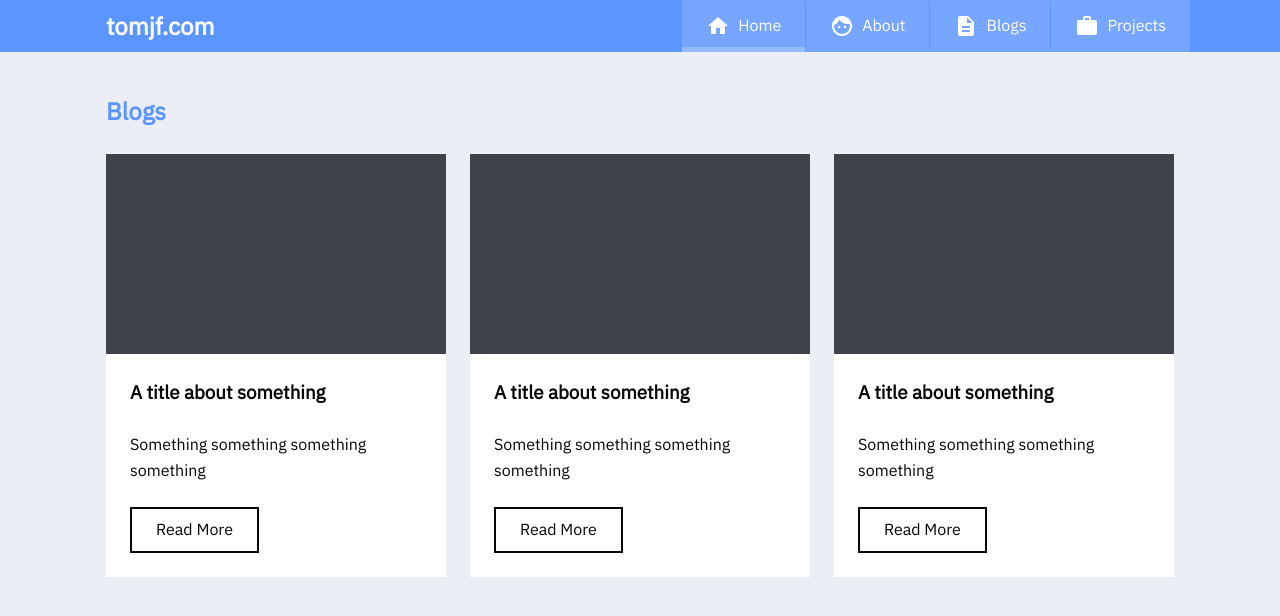
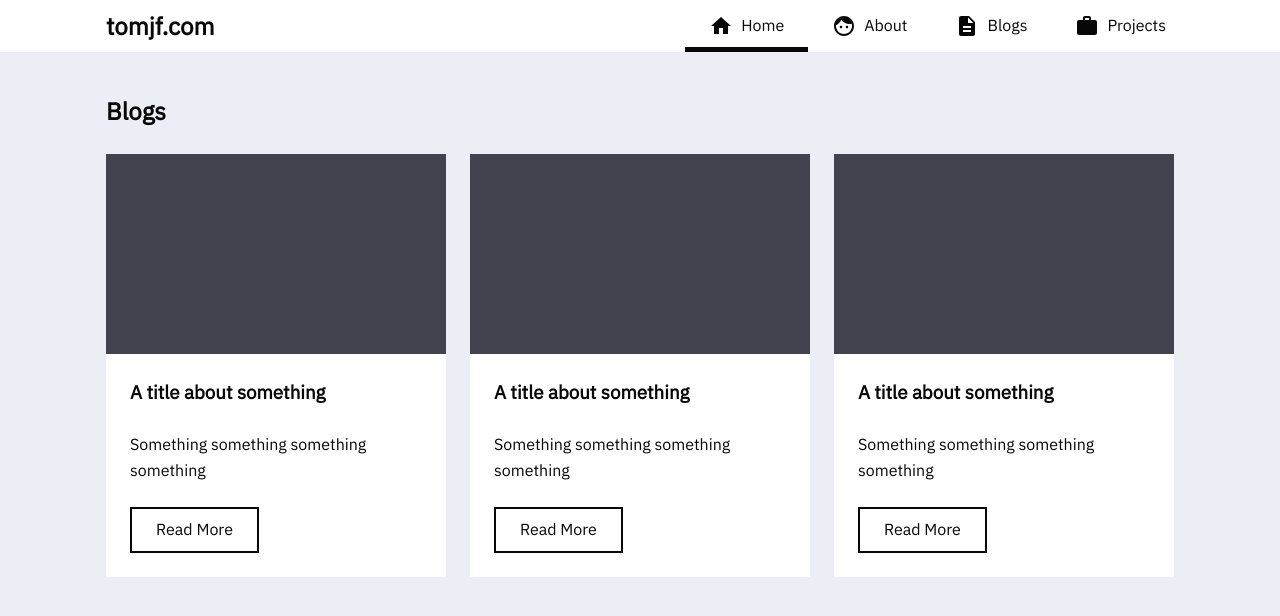
Before and after one commit to tomfinney/website, a React (Vite) app: page / in a window 1280 px wide. Shown: the top 616 px of the page. Built offline with nearby package versions, Linux system fonts and the light colour scheme.

Commit message:
monotone is cool

```diff
--- a/src/components/Header/header.scss
+++ b/src/components/Header/header.scss
@@ -2,8 +2,8 @@
 
 .header {
   @include wrapped(false);
-  background-color: $colorPrimary;
-  color: $colorWhite;
+  background-color: $colorWhite;
+  color: $colorText;
 
   > div {
     display: flex;
@@ -23,9 +23,9 @@
 
   a {
     padding: $smallGutter $largeGutter;
-    background-color: $colorPrimaryLight;
+    background-color: $colorWhite;
     transition: $transitionSpeed;
-    color: $colorWhite;
+    color: $colorText;
     text-decoration: none;
     display: inline-block;
     vertical-align: middle;
@@ -37,7 +37,7 @@
 
   .active {
     text-decoration: underline;
-    border-bottom-color: $colorPrimaryLighter;
+    border-bottom-color: $colorDark;
   }
 
   a * {
@@ -45,13 +45,8 @@
     vertical-align: middle;
   }
 
-  a + a {
-    border-left: 1px solid $colorPrimary;
-  }
-
   a:hover {
-    background-color: $colorPrimaryLighter;
-    border-bottom-color: $colorPrimaryLighter;
+    border-bottom-color: $colorDark;
   }
 
   svg {
--- a/src/components/Home/home.scss
+++ b/src/components/Home/home.scss
@@ -9,7 +9,7 @@
 
   h2 {
     margin: 0 0 $largeGutter;
-    color: $colorPrimary;
+    color: $colorText;
   }
 }
 
```
